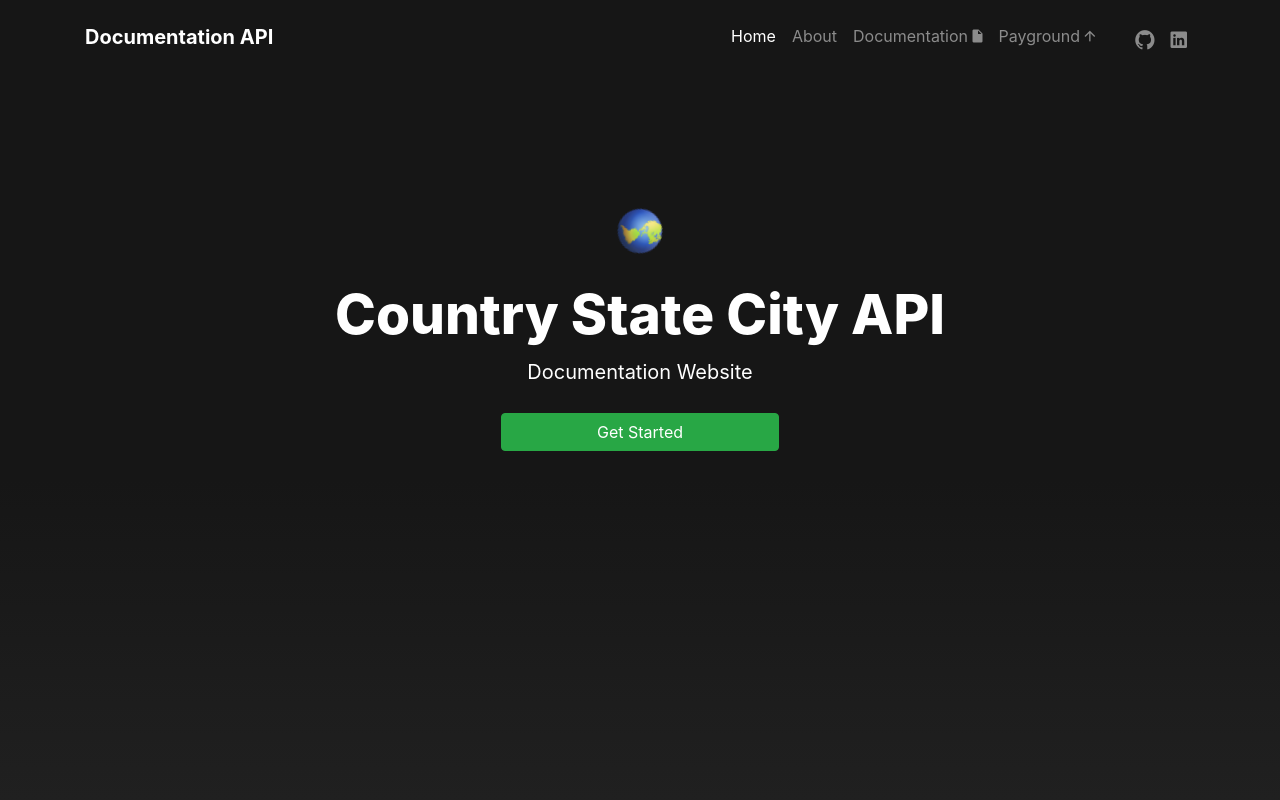
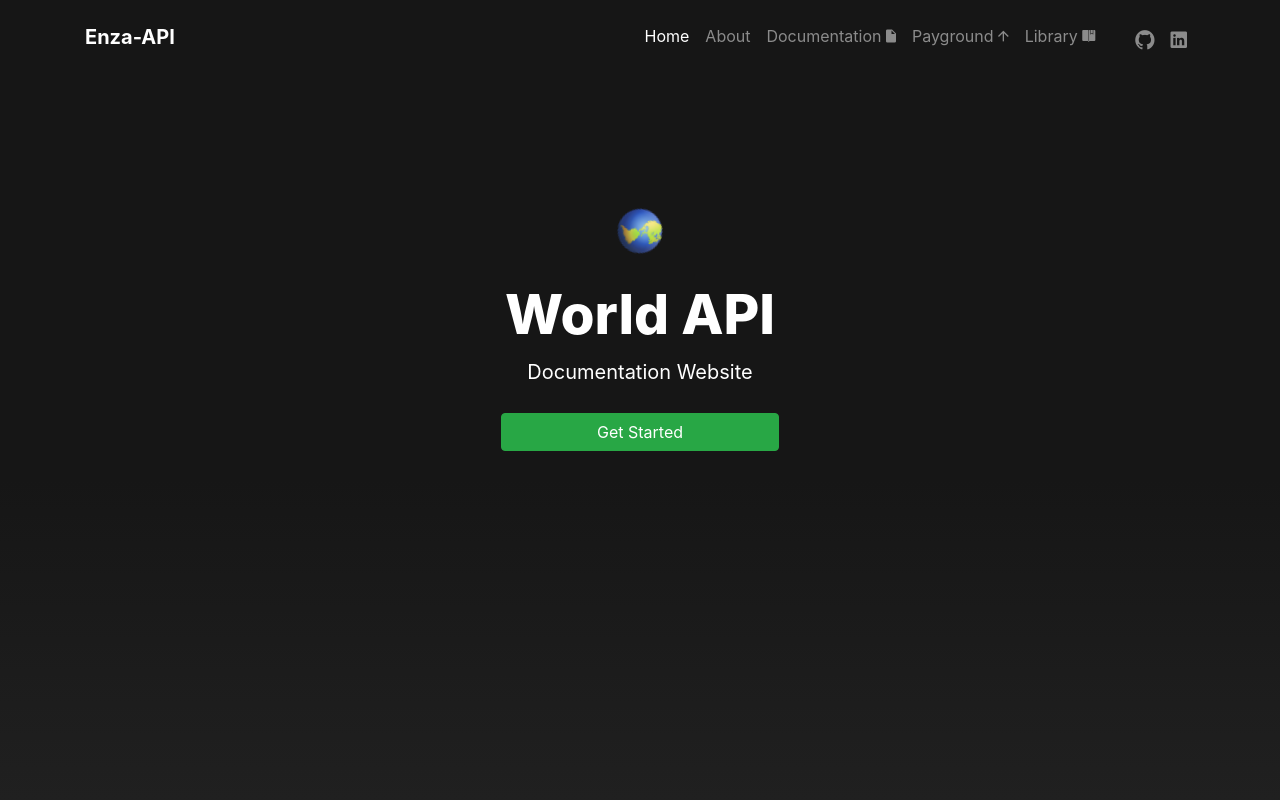
Before and after one commit to Miguel-Leite/Enza-Front-end, a plain HTML site: page index.html in a window 1280 px wide. Shown: the top 800 px of the page. Drawn offline with Linux system fonts and the light colour scheme; files whose address does not match are found by name.

Commit message:
add links

```diff
--- a/index.html
+++ b/index.html
@@ -23,7 +23,7 @@
     <header class="__header">
         <nav class="navbar navbar-expand-lg navbar-dark" data-aos="fade-up">
             <div class="container">
-                <a class="navbar-brand" href="index.html">Documentation API</a>
+                <a class="navbar-brand" href="index.html">Enza-API</a>
                 <button class="navbar-toggler d-lg-none" type="button" data-toggle="collapse" data-target="#collapsibleNavId" aria-controls="collapsibleNavId"
                     aria-expanded="false" aria-label="Toggle navigation">
                     <span class="navbar-toggler-icon"></span>
@@ -37,11 +37,14 @@
                             <a class="nav-link" href="about.html">About</a>
                         </li>
                         <li class="nav-item">
-                          <a class="nav-link" href="#">Documentation <i class="ion-android-document"></i> </a>
+                          <a class="nav-link" href="doc.html">Documentation <i class="ion-android-document"></i> </a>
                       </li>
                         <li class="nav-item">
                             <a class="nav-link" href="#">Payground <i class="ion-android-arrow-up"></i> </a>
                         </li>
+                        <li class="nav-item">
+                          <a class="nav-link" href="#">Library <i class="ion-ios-bookmarks"></i> </a>
+                      </li>
                         <li class="nav-item ml-lg-4">
                             <a class="nav-link" href="#" style="font-size: 22px;"> <i class="ion-social-github"></i> </a>
                         </li>
@@ -53,10 +56,13 @@
             </div>
         </nav>
         <div class="container">
-            <img src="assets/img/globe.png" alt="Country State City API">
-            <h1 data-aos="fade-right">Country State City API</h1>
+            <span class="global">
+              <img src="assets/img/globe.png" alt="Country State City API">
+            </span>
+
+            <h1 data-aos="fade-right">World API</h1>
             <p data-aos="fade-up">Documentation Website</p>
-            <a href="#" class="btn btn-success col-3 mt-sm-3" data-aos="fade-up"> Get Started </a>
+            <a href="doc.html" class="btn btn-success col-3 mt-sm-3" data-aos="fade-up"> Get Started </a>
         </div>
     </header>
 
```
Also changed, not shown: about.html (+7 -4 lines).
